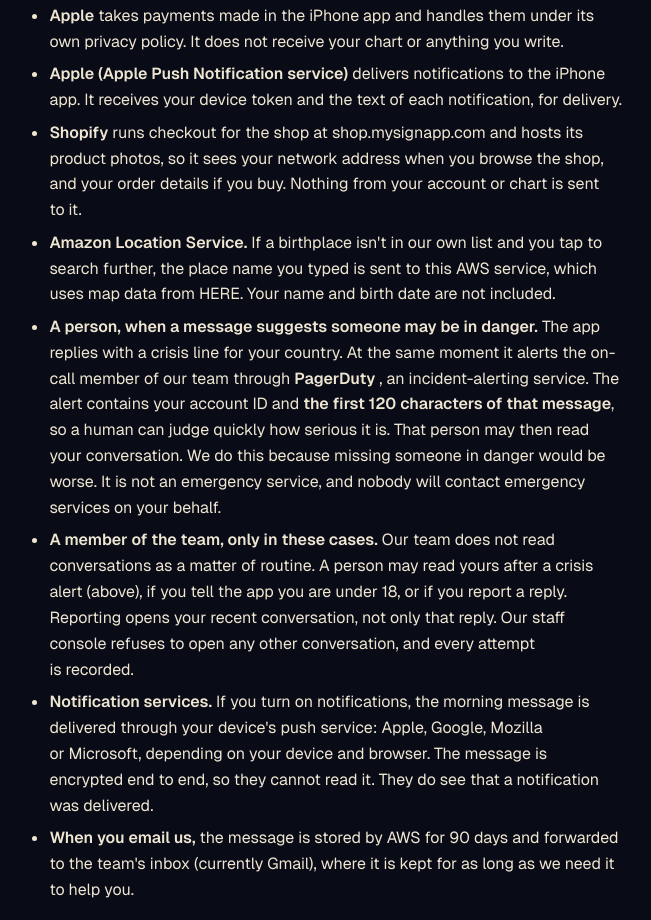
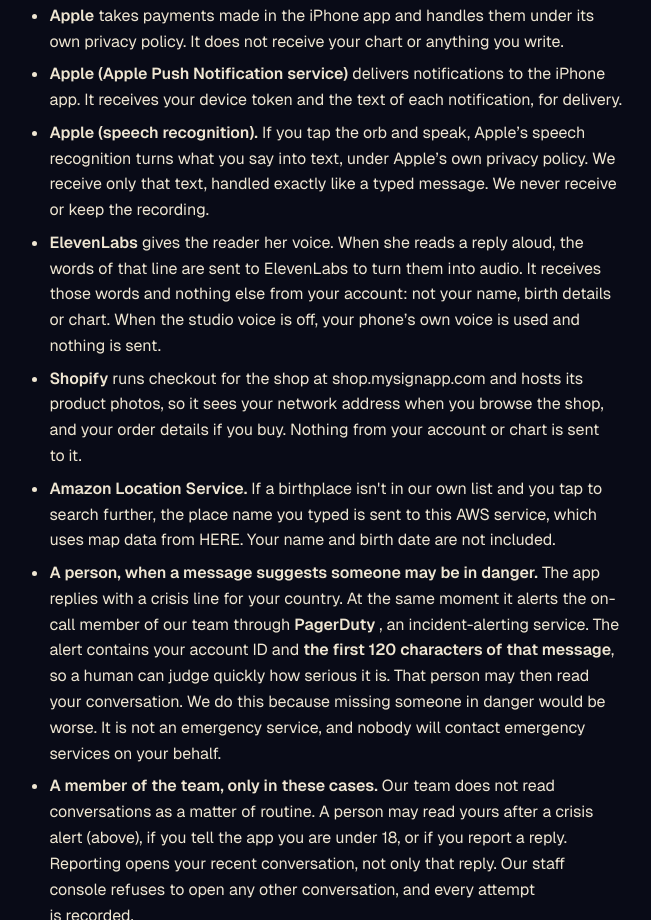
Before and after one commit to MySignAstrology/mysign-source, a website: page app/static/privacy.html in a window 1280 px wide. Shown: the part 5251-6171 px from the top of the page, without its empty margins (313-964 px from the left). Drawn offline with Linux system fonts and the light colour scheme; files whose address does not match are found by name.

Commit message:
Source of My Sign as deployed (31e20a3, 2026-11-27)

```diff
--- a/app/static/privacy.html
+++ b/app/static/privacy.html
@@ -67,6 +67,8 @@
 <li><strong>Stripe</strong> takes web payments. It receives your email address, your card details, what you bought and your account ID, and handles them under its own privacy policy. It does not receive your chart or anything you write.</li>
 <li><strong>Apple</strong> takes payments made in the iPhone app and handles them under its own privacy policy. It does not receive your chart or anything you write.</li>
 <li><strong>Apple (Apple Push Notification service)</strong> delivers notifications to the iPhone app. It receives your device token and the text of each notification, for delivery.</li>
+<li><strong>Apple (speech recognition).</strong> If you tap the orb and speak, Apple&rsquo;s speech recognition turns what you say into text, under Apple&rsquo;s own privacy policy. We receive only that text, handled exactly like a typed message. We never receive or keep the recording.</li>
+<li><strong>ElevenLabs</strong> gives the reader her voice. When she reads a reply aloud, the words of that line are sent to ElevenLabs to turn them into audio. It receives those words and nothing else from your account: not your name, birth details or chart. When the studio voice is off, your phone&rsquo;s own voice is used and nothing is sent.</li>
 <li><strong>Shopify</strong> runs checkout for the shop at shop.mysignapp.com and hosts its product photos, so it sees your network address when you browse the shop, and your order details if you buy. Nothing from your account or chart is sent to it.</li>
 <li><strong>Amazon Location Service.</strong> If a birthplace isn't in our own list and you tap to search further, the place name you typed is sent to this AWS service, which uses map data from HERE. Your name and birth date are not included.</li>
 <li><strong>A person, when a message suggests someone may be in danger.</strong> The app replies with a crisis line for your country. At the same moment it alerts the on-call member of our team through <strong>PagerDuty</strong> , an incident-alerting service. The alert contains your account ID and <strong>the first 120 characters of that message</strong>, so a human can judge quickly how serious it is. That person may then read your conversation. We do this because missing someone in danger would be worse. It is not an emergency service, and nobody will contact emergency services on your behalf.
```
